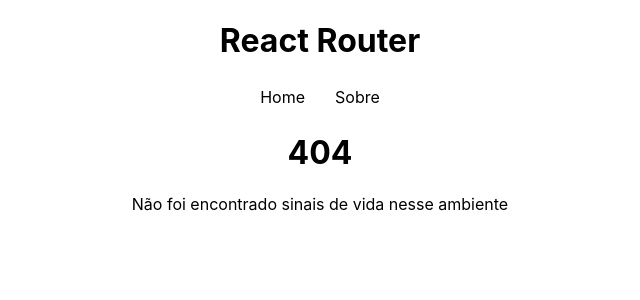
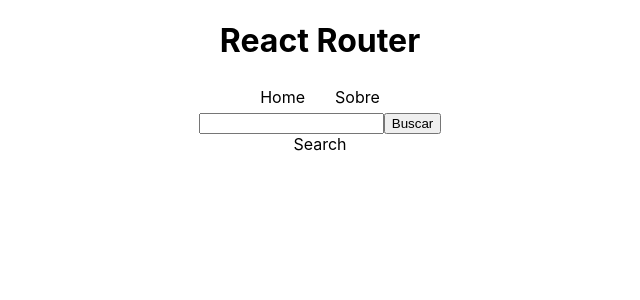
Before and after one commit to YuriCF1/Proj.Study-React-8, a React (Create React App) app in the folder react-router/: page /search in a window 1280 px wide. Before the commit this address had no page. Shown: the top 300 px of the page, without its empty margins (320-960 px from the left). Built offline with nearby package versions, Linux system fonts and the light colour scheme.

Commit message:
Creating the search form and a Search page

```diff
--- a/react-router/src/App.js
+++ b/react-router/src/App.js
@@ -8,6 +8,7 @@
 
 // Components
 import Navbar from "./components/Navbar";
+import SearchForm from "./components/SearchForm";
 
 // Pages
 import Home from "./pages/Home";
@@ -15,6 +16,7 @@
 import Product from "./pages/Product";
 import Info from "./pages/Info";
 import NotFound from "./pages/NotFound";
+import Search from "./pages/Search";
 
 function App() {
   return (
@@ -24,6 +26,8 @@
       <BrowserRouter>
         {/* 2 - Links com react router */}
         <Navbar />
+        {/* 9 - Search */}
+        <SearchForm />
         <Routes>
           <Route path="/" element={<Home />} />
           <Route path="/about" element={<About />} />
@@ -33,7 +37,10 @@
           <Route path="/products/:idUrl/info" element={<Info />}></Route> {/*Route cria a rota, MAS ELAS ESTÃO SENDO ACESSADAS NAS PÁGINAS*/}
           {/* 7 - Set no match route - 404 */}
           <Route path="*" element={<NotFound />}></Route>
+          {/* 9 - Search page */}
+          <Route path="/search" element={<Search />}></Route>
         </Routes>
+
       </BrowserRouter>
     </div>
   );
--- /dev/null
+++ b/react-router/src/components/SearchForm.js
@@ -0,0 +1,23 @@
+import React from "react";
+
+import { useNavigate } from "react-router-dom";
+import { useState } from "react";
+
+const SearchForm = () => {
+    const navigate = useNavigate()
+    const [query, setQuery] = useState()
+
+    const handleSubmit = (e) => {
+        e.preventDefault()
+
+        navigate("/search?q=" + query)
+    }
+
+    return <form onSubmit={handleSubmit}>
+         <input type="text" onChange={(e) => setQuery(e.target.value)}/>
+         <input type="submit" value="Buscar"/>
+
+    </form>;
+};
+
+export default SearchForm;
--- /dev/null
+++ b/react-router/src/pages/Search.js
@@ -0,0 +1,9 @@
+import React from 'react'
+
+const Search = () => {
+  return (
+    <div>Search</div>
+  )
+}
+
+export default Search
```
